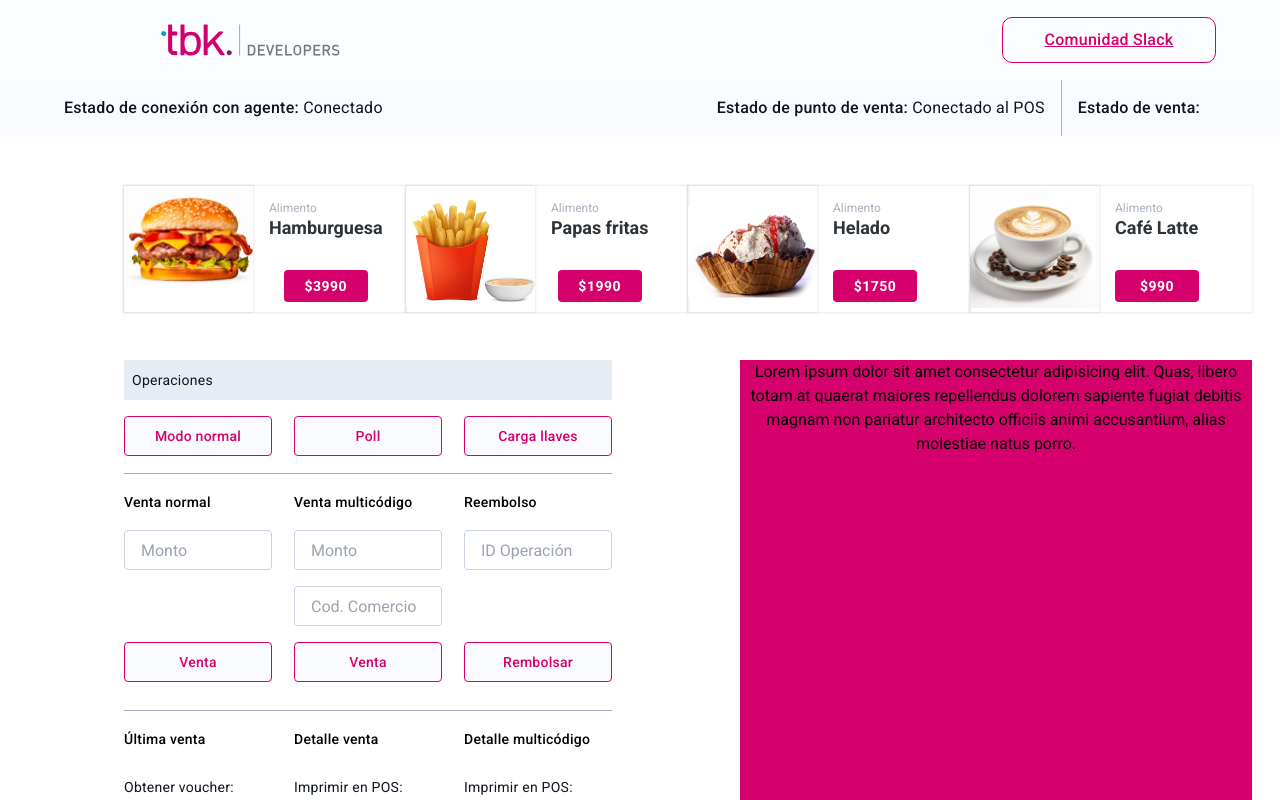
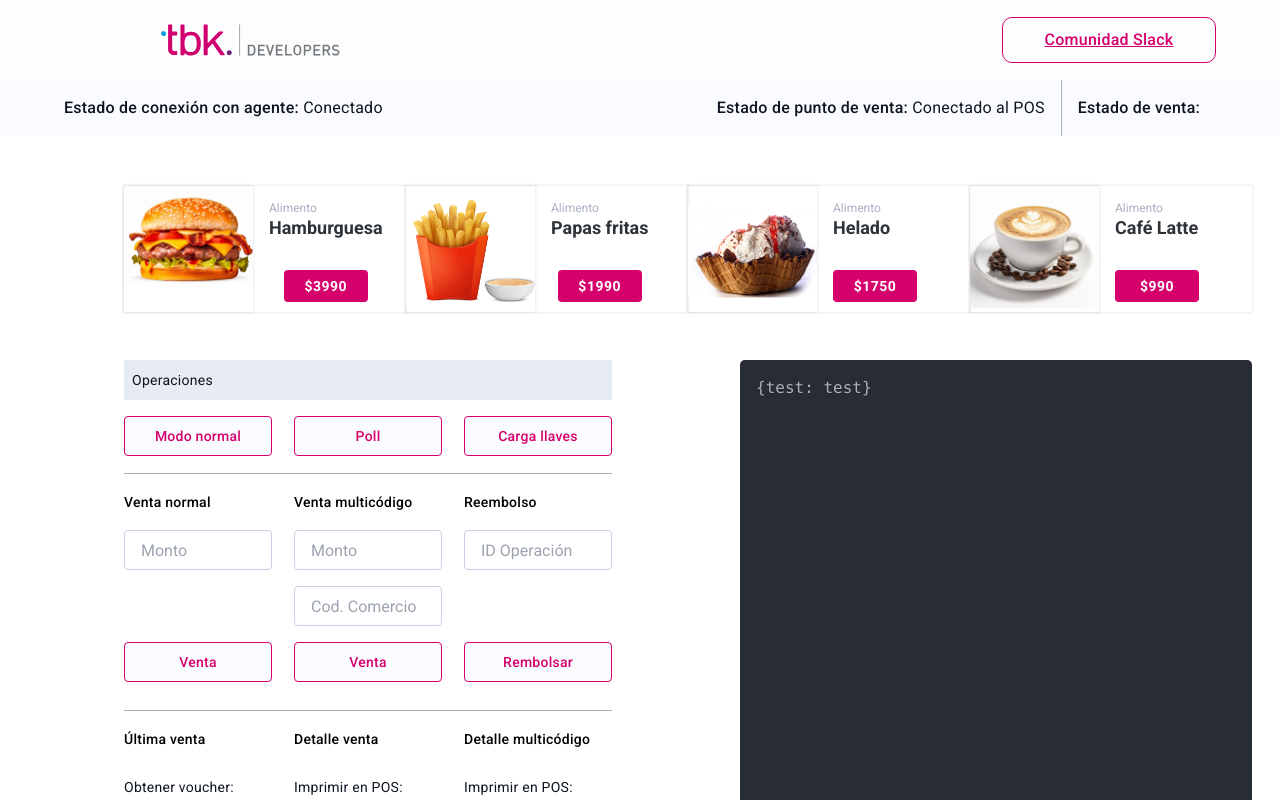
Before and after one commit to TransbankDevelopers/transbank-pos-sdk-web-js-example, a React (Create React App) app: page /sales in a window 1280 px wide. Built offline with nearby package versions, Linux system fonts and the light colour scheme; a web font is replaced by a local one.

Commit message:
feat: add code snippet

```diff
--- a/package.json
+++ b/package.json
@@ -15,6 +15,7 @@
     "react-dom": "^18.3.1",
     "react-router-dom": "^6.26.0",
     "react-scripts": "5.0.1",
+    "react-syntax-highlighter": "^15.5.0",
     "transbank-pos-sdk-web": "file:../../../prueba/transbank-pos-sdk-web-js",
     "typescript": "^4.9.5",
     "web-vitals": "^2.1.4"
@@ -44,6 +45,7 @@
     ]
   },
   "devDependencies": {
+    "@types/react-syntax-highlighter": "^15.5.13",
     "autoprefixer": "^10.4.19",
     "postcss": "^8.4.40",
     "tailwindcss": "^3.4.7"
--- /dev/null
+++ b/src/components/Snippet/Snippet.tsx
@@ -0,0 +1,20 @@
+import { Prism as SyntaxHighlighter } from "react-syntax-highlighter";
+import { oneDark } from "react-syntax-highlighter/dist/esm/styles/prism";
+
+export type SnippetProps = {
+  code: string;
+};
+
+const Snippet = (props: SnippetProps) => {
+  return (
+    <SyntaxHighlighter
+      customStyle={{ height: "100%", margin: "0" }}
+      style={oneDark}
+      language={"JSON"}
+    >
+      {props.code}
+    </SyntaxHighlighter>
+  );
+};
+
+export default Snippet;
--- a/src/pages/SalePage.css
+++ b/src/pages/SalePage.css
@@ -60,6 +60,7 @@
   display: flex;
   gap: 8rem;
   margin-top: 3rem;
+  justify-content: center;
 }
 
 .div1 {
@@ -101,7 +102,7 @@
   width: 488px;
 }
 .div4 {
-  background-color: var(--tbk-red);
+  width: 50%;
 }
 
 .operation-title {
@@ -158,7 +159,3 @@
   box-shadow: 0 0 0 2px #ff5722;
   border: 2px solid var(--tbk-white);
 }
-
-/* div {
-  border: 1px solid #000;
-} */
--- a/src/pages/SalePage.tsx
+++ b/src/pages/SalePage.tsx
@@ -1,10 +1,11 @@
 import ProductCard from "../components/ProductCard/ProductCard";
-import "./SalePage.css";
 import burgerImg from "../assets/burger.png";
 import friesImg from "../assets/french-fries.png";
 import iceCreamImg from "../assets/ice-cream.png";
 import coffeeImg from "../assets/coffee.png";
 import Button, { ButtonType } from "../components/Button/Button";
+import Snippet from "../components/Snippet/Snippet";
+import "./SalePage.css";
 
 const SalePage = () => {
   return (
@@ -207,10 +208,7 @@
             </div>
           </div>
           <div className="div4">
-            Lorem ipsum dolor sit amet consectetur adipisicing elit. Quas,
-            libero totam at quaerat maiores repellendus dolorem sapiente fugiat
-            debitis magnam non pariatur architecto officiis animi accusantium,
-            alias molestiae natus porro.
+            <Snippet code="{test: test}" />
           </div>
         </div>
       </div>
```
Also changed, not shown: src/components/Snippet/Snippet.css (added), 1 other file (tests, documents, lock files or other folders).
